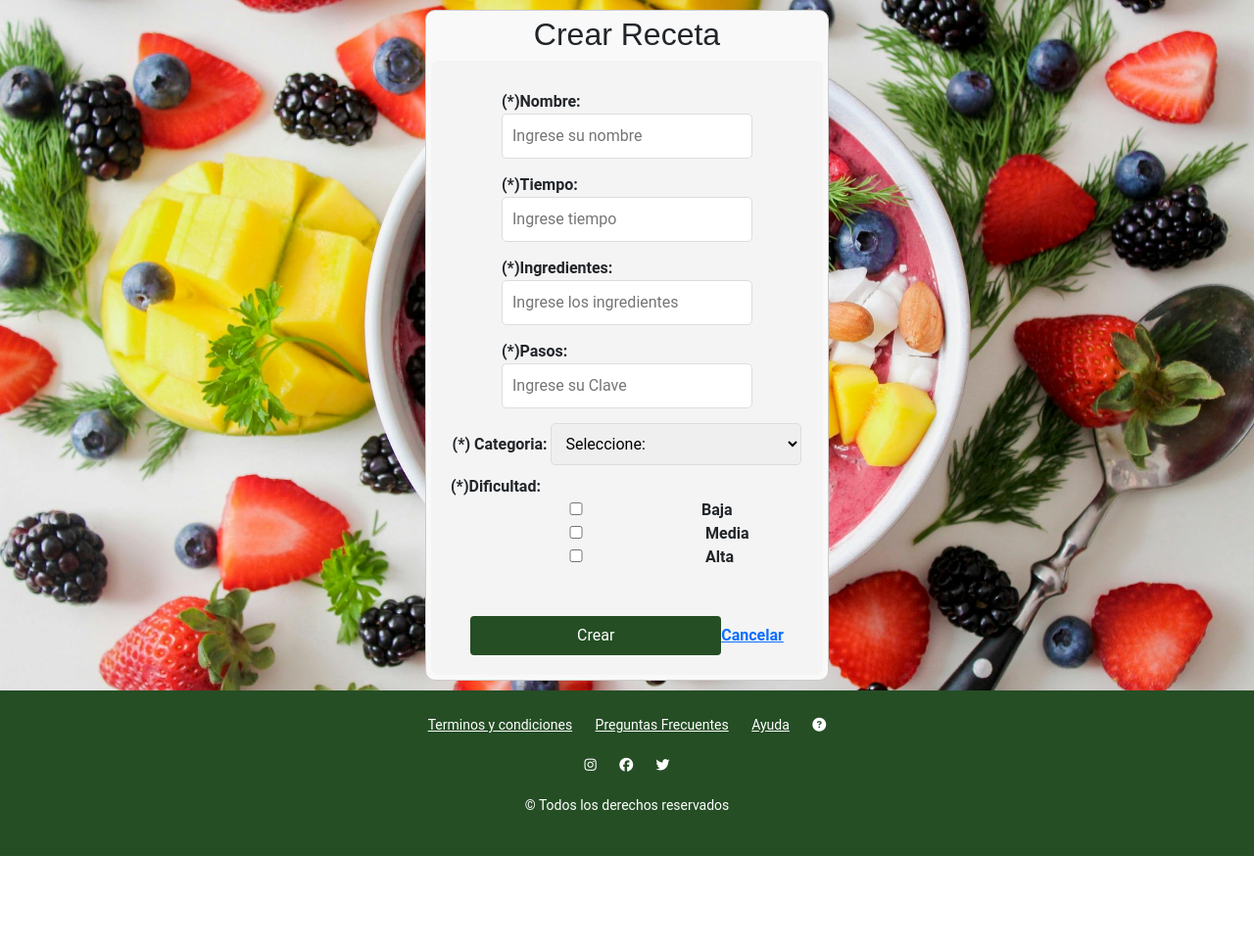
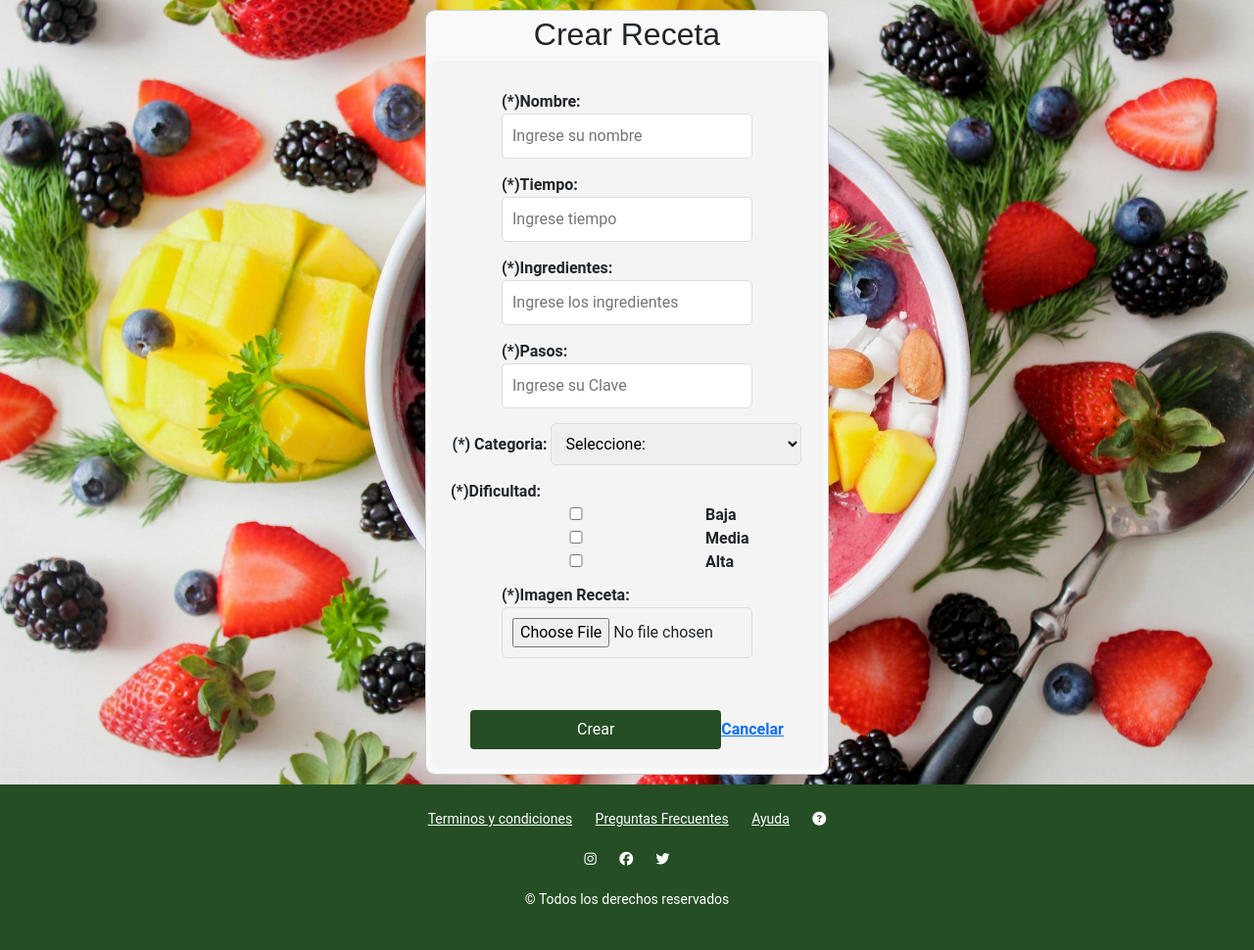
Before and after one commit to lromina/cac-tp-python, a Flask app: page /create in a window 1280 px wide. Shown: the part 160-1130 px from the top of the page at 98% size. Before the commit the page ends 1034 px from the top, so only its background shows below. Run offline with Flask 3, Linux system fonts and the light colour scheme; some libraries are stand-ins or nearby versions; some web fonts are replaced.

Commit message:
funcion create

```diff
--- a/app.py
+++ b/app.py
@@ -1,5 +1,5 @@
 
-from flask import Flask, render_template, request, redirect
+from flask import Flask, render_template, request, redirect, flash
 from flask_mysqldb import MySQL
 
 app = Flask(__name__)
@@ -61,62 +61,36 @@ def iniciar_sesion():
 def create():
     return render_template('recetario/create.html')
 
+@app.route('/store', methods=['POST'])
+def storage():
+    #RECIBIR LOS VALORES DEL FORMULARIO y los guarda en variables
+    _nombre = request.form['nombre']
+    _tiempo = request.form['tiempo']
+    _ingredientes = request.form['ingredientes']
+    _pasos = request.form['pasos']
+    _categoria = request.form['categoria']
+    _dificultad = request.form['dificultad']
+    _imagen = request.files['imagen']
+
+    #guardamos los datos en una tupla
+
+    datos = (_nombre, _tiempo, _ingredientes, _pasos, _categoria, _dificultad, _imagen.filename)
+
+    #Armamos la sentencia SQL para subir los datos.
+
+    sql = "INSERT INTO recetas (id, nombre, tiempo, ingredientes, pasos, categoria, dificultad, imagen)\
+        VALUES (NULL, %s, %s, %s, %s, %s, %s, %s)"
+
+    conn = mysql.connection
+    cursor = conn.cursor()
+    cursor.execute(sql, datos)
+    # Confirmar la transacción
+    conn.commit()
+
+     # Usar flash para mostrar el mensaje de éxito
+    # flash('Receta creada satisfactoriamente')
+
+    return redirect('create')
+
 if __name__ == '__main__':
     app.run(debug=True)
-
-
-# from flask import Flask, render_template
-# from flask_mysqldb import MySQL
-
-# #IMPORTAMOS EL ERROR PARA MANEJAR LA CONEXION CON LA BASE DE DATOS
-
-# import MySQLdb
-
-# # Crear una aplicación
-# app = Flask(__name__)
-
-# # Configuración de la base de datos
-# app.config['MYSQL_DATABASE_HOST'] = 'localhost'
-# app.config['MYSQL_DATABASE_USER'] = 'root'  # Usuario MySQL
-# app.config['MYSQL_DATABASE_PASSWORD'] = ''  # Contraseña MySQL
-# app.config['MYSQL_DATABASE_DB'] = 'bd_recetario'  # Nombre de la base de datos
-
-# # Inicializamos MySQL
-# mysql = MySQL(app)
-
-# # Ruta de la raiz del sitio
-# @app.route('/')
-# def index():
-#     # Creamos una variable que va a contener la consulta sql
-#     sql = """
-#     INSERT INTO recetas (id, nombre, tiempo, ingredientes, pasos, categoria, dificultad, imagen)
-#     VALUES (NULL, 'Pastas con Atun', '16 minutos',
-#             '1 Cucharada de aceite de oliva - 1 Pimiento rojo cortado en bastones - Taza de cebolla picada - 3 Cucharadas de Salsa de Soya - 1 crema de leche - Latas de atún en agua (130 g c/u)',
-#             'En una sartén, calienta el aceite de oliva y fríe los pimientos y la cebolla hasta que doren ligeramente. En un tazón, mezcla la pasta con la Salsa de Soya, la crema, el atún y la mezcla de pimientos y cebolla. Mezcla hasta integrar, sirve en un plato y disfruta.',
-#             'pastas', 'baja',
-#             'https://www.recetasnestle.com.mx/sites/default/files/styles/recipe_detail_desktop/public/srh_recipes/7bbf8946c57d7f04ac3fb68174372128.webp?itok=YAZf8D5v')
-#     """
-
-#     try:
-#         # Conectamos a la base de datos
-#         conn = mysql.connection
-#         cursor = conn.cursor()
-
-#         # Ejecutamos la consulta sql
-#         cursor.execute(sql)
-
-#         # Commiteamos y cerramos la conexión
-#         conn.commit()
-#         cursor.close()
-#     except MySQLdb.OperationalError as e:
-#         print(f"Error de conexión: {e}")
-#         return "Error de conexión a la base de datos"
-#     except Exception as e:
-#         print(f"Error al ejecutar la consulta: {e}")
-#         return "Error al acceder a la base de datos"
-
-#     return render_template('recetario/index.html') # Me devuelve el index
-
-# # Estas lineas son requeridas por Python para empezar a trabajar con la app
-# if __name__ == '__main__':
-#     app.run(debug=True)
--- a/templates/recetario/create.html
+++ b/templates/recetario/create.html
@@ -77,13 +77,24 @@
         <section class="main-form">
             <div class="container-form">
                 <h2>Crear Receta</h2>
-                <form action="" class="form-registro" id="formRegister" method="get">
+
+                 <!-- Mostrar mensajes flash -->
+                 {% with messages = get_flashed_messages() %}
+                 {% if messages %}
+                   <div class="alert alert-success">
+                     {{ messages[0] }}
+                   </div>
+                 {% endif %}
+               {% endwith %}
+
+
+                <form action="/store" class="form-registro" id="formRegister" method="POST" enctype="multipart/form-data">
                     <label for="firstname">(*)Nombre: <br>
-                    <input type="text" id="firstname" name="firstname" placeholder="Ingrese su nombre">
+                    <input type="text" id="nombre" name="nombre" placeholder="Ingrese su nombre">
                     </label>
                     <div class="error" id="error-name"></div>
                     <label for="tiempo">(*)Tiempo: <br>
-                    <input type="text" id="time" name="time" placeholder="Ingrese tiempo">
+                    <input type="text" id="tiempo" name="tiempo" placeholder="Ingrese tiempo">
                     </label>
                     <div class="error" id="error-tiempo"></div>
                     <label for="ingredientes">(*)Ingredientes: <br>
@@ -95,29 +106,34 @@
                     </label>
                     <div class="error" id="error-pasos"></div>
                     <label for="categoria">(*) Categoria:
-                        <select id="country" name="country">
+                        <select id="categoria" name="categoria">
                             <option value="">Seleccione: </option>
-                            <option value="Pn">Panaderia</option>
-                            <option value="Ps">Pasteleria</option>
-                            <option value="Cr">Carnes</option>
-                            <option value="Pt">Pastas</option>
-                            <option value="Lc">Low Cost</option>
-                            <option value="Ot">Otra</option>
+                            <option value="panaderia">Panaderia</option>
+                            <option value="pasteleria">Pasteleria</option>
+                            <option value="carnes">Carnes</option>
+                            <option value="pastas">Pastas</option>
+                            <option value="Low cost">Low Cost</option>
+                            <option value="Otros">Otra</option>
 
                         </select>
                     </label>
+                    <div class="error" id="error-dificutad"></div>
+                    <label for="text">(*)Dificultad: <br>
+                        <input type="checkbox" id="1" name="dificultad" value="baja" /> Baja
+                        <input type="checkbox" id="2" name="dificultad" value="media" /> Media
+                        <input type="checkbox" id="3" name="dificultad" value="alta" /> Alta
+                    </label>
 
-                    <label for="text">(*)Dificultad: <br>
-                    <input type="checkbox" id="1" value="baja" />Baja
-                    <input type="checkbox" id="2" value="media" /> Media
-                    <input type="checkbox" id="3" value="alta" /> Alta
+                    <label for="url">(*)Imagen Receta: <br>
+                        <input type="file" id="imagen" name="imagen" placeholder="Ingrese la URL de la imagen" accept="image/*">
                     </label>
+                    <div class="error" id="error-url"></div>
 
 
                     <br><br>
                     <div class="button-inicio">
-                    <input type="submit" value="Crear">
-                    <a class="button" href="index.html"> Cancelar</a>
+                    <input type="submit"  onclick="alert('Receta creada satisfactoriamente')" value="Crear">
+                    <a class="button" href="/"> Cancelar</a>
                     </div>
                 </form>
             </div>
```
